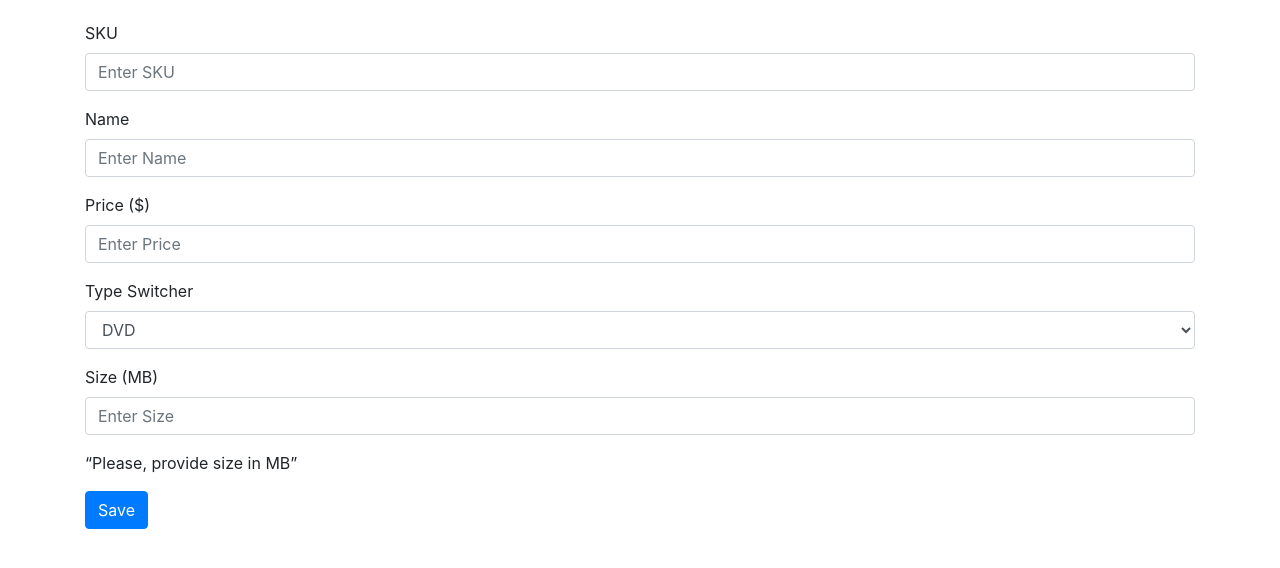
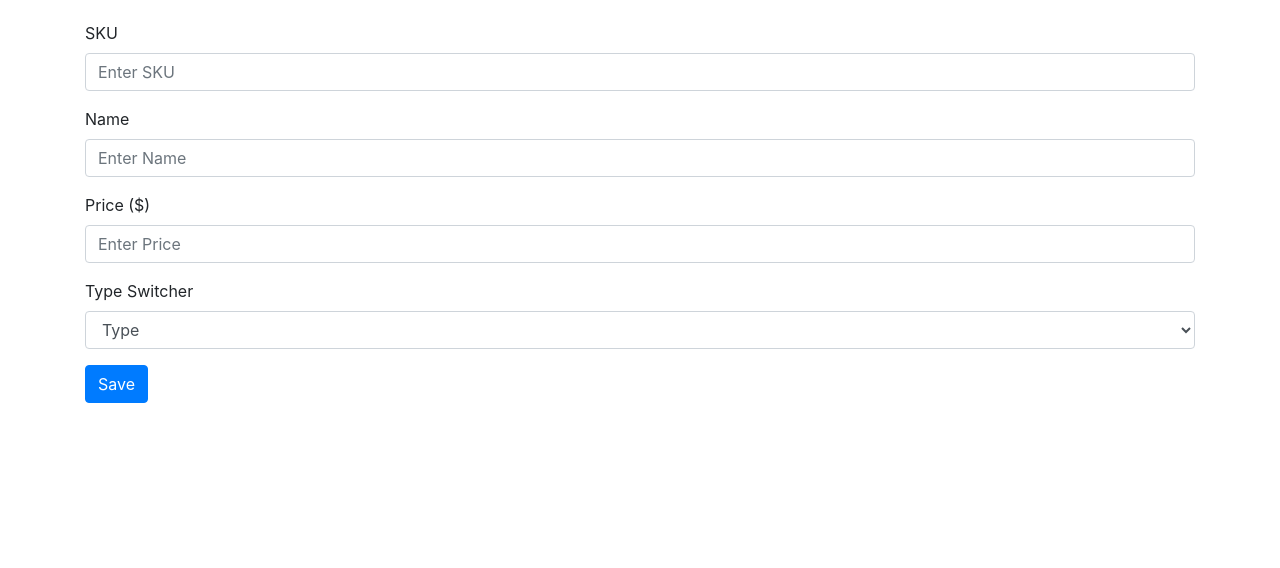
Before and after one commit to mqamar11/task, a PHP site: page /create.php in a window 1280 px wide. Shown: the part 180-748 px from the top of the page. Run offline with PHP 8.4, Linux system fonts and the light colour scheme.

Commit message:
frontend form changes

```diff
--- a/create.php
+++ b/create.php
@@ -8,7 +8,8 @@
   <meta name="viewport" content="width=device-width, initial-scale=1, shrink-to-fit=no">
 
   <!-- Bootstrap CSS -->
-  <link rel="stylesheet" href="https://stackpath.bootstrapcdn.com/bootstrap/4.3.1/css/bootstrap.min.css" integrity="sha384-ggOyR0iXCbMQv3Xipma34MD+dH/1fQ784/j6cY/iJTQUOhcWr7x9JvoRxT2MZw1T" crossorigin="anonymous">
+  <link rel="stylesheet" href="https://stackpath.bootstrapcdn.com/bootstrap/4.3.1/css/bootstrap.min.css"
+    integrity="sha384-ggOyR0iXCbMQv3Xipma34MD+dH/1fQ784/j6cY/iJTQUOhcWr7x9JvoRxT2MZw1T" crossorigin="anonymous">
 
   <style>
     .field {
@@ -38,53 +39,54 @@
     <form id="product_form" action="" method="post">
       <div class="form-group" style="padding-top: 22px;">
         <label for="sku">SKU</label>
-        <input type="text" name="sku" class="form-control" id="sku" placeholder="Enter SKU">
+        <input type="text" name="sku" class="form-control" id="sku" placeholder="Enter SKU" required>
       </div>
       <div class="form-group">
         <label for="name">Name</label>
-        <input type="text" name="title" class="form-control" id="name" placeholder="Enter Name">
+        <input type="text" name="title" class="form-control" id="name" placeholder="Enter Name" required>
       </div>
       <div class="form-group">
         <label for="price">Price ($)</label>
-        <input type="text" name="price" class="form-control" id="price" placeholder="Enter Price">
+        <input type="text" name="price" class="form-control" id="price" placeholder="Enter Price" required>
       </div>
       <div class="form-group">
         <label for="productTye">Type Switcher</label>
         <select name="type" class="form-control" id="productType">
+          <option value="" selected disabled>Type</option>
           <option value="Dvd" id="dvd">DVD</option>
           <option value="Book" id="book">Book</option>
           <option value="Furniture" id="furniture">Furniture</option>
         </select>
       </div>
-      <div class="form-group dvd" id="dvd-field">
-        <label for="size">Size (MB)</label>
-        <input type="text" name="size" class="form-control" id="size" placeholder="Enter Size">
+      <div class="form-group form-fields dvd" id="dvd-field">
+        <!-- <label for="size">Size (MB)</label>
+        <input type="text" name="size" class="form-control" id="size" placeholder="Enter Size" required> -->
       </div>
-      <div class="form-group field" id="book-field">
-        <label for="weight">Weight (KG)</label>
-        <input type="text" name="weight" class="form-control" id="weight" placeholder="Enter Weight">
-      </div>
-      <div class="form-group field furniture">
-        <label for="height">Height (CM)</label>
-        <input type="text" name="height" class="form-control" id="height" placeholder="Enter Height">
-      </div>
-      <div class="form-group field furniture">
+      <!-- <div class="form-group field" id="book-field"> -->
+        <!-- <label for="weight">Weight (KG)</label>
+        <input type="text" name="weight" class="form-control" id="weight" placeholder="Enter Weight" required> -->
+      <!-- </div> -->
+      <!-- <div class="form-group field furniture" id="furniture-field"> -->
+        <!-- <label for="height">Height (CM)</label>
+        <input type="text" name="height" class="form-control" id="height" placeholder="Enter Height" required>
+      </div> -->
+      <!-- <div class="form-group field furniture">
         <label for="width">Width (CM)</label>
-        <input type="text" name="width" class="form-control" id="width" placeholder="Enter Width">
-      </div>
-      <div class="form-group field furniture">
+        <input type="text" name="width" class="form-control" id="width" placeholder="Enter Width" required>
+      </div> -->
+      <!-- <div class="form-group field furniture">
         <label for="length">Length (CM)</label>
-        <input type="text" name="length" class="form-control" id="length" placeholder="Enter Length">
-      </div>
-      <div class="dvd" id="dvd-p">
+        <input type="text" name="length" class="form-control" id="length" placeholder="Enter Length" required>
+      </div> -->
+      <!-- <div class="dvd" id="dvd-p">
         <p id="dvd-p"> “Please, provide size in MB”</p>
       </div>
       <div class="field" id="book-p">
         <p id="">“Please, provide weight in KG”</p>
       </div>
       <div class="field" id="furniture-p">
-        <p id=""> “Please, provide dimensions in CM"</p>
-      </div>
+        <p id=""> “Please, provide dimensions in CM"</p> -->
+      <!-- </div>  -->
       <button type="submit" name="submit" id="save" class="btn btn-primary mb-4">Save</button>
     </form>
   </div>
@@ -92,30 +94,33 @@
 
   <!-- Optional JavaScript -->
   <!-- jQuery first, then Popper.js, then Bootstrap JS -->
-  <script src="https://code.jquery.com/jquery-3.3.1.slim.min.js" integrity="sha384-q8i/X+965DzO0rT7abK41JStQIAqVgRVzpbzo5smXKp4YfRvH+8abtTE1Pi6jizo" crossorigin="anonymous"></script>
-  <script src="https://cdnjs.cloudflare.com/ajax/libs/popper.js/1.14.7/umd/popper.min.js" integrity="sha384-UO2eT0CpHqdSJQ6hJty5KVphtPhzWj9WO1clHTMGa3JDZwrnQq4sF86dIHNDz0W1" crossorigin="anonymous"></script>
-  <script src="https://stackpath.bootstrapcdn.com/bootstrap/4.3.1/js/bootstrap.min.js" integrity="sha384-JjSmVgyd0p3pXB1rRibZUAYoIIy6OrQ6VrjIEaFf/nJGzIxFDsf4x0xIM+B07jRM" crossorigin="anonymous"></script>
+  <script src="https://code.jquery.com/jquery-3.3.1.slim.min.js"
+    integrity="sha384-q8i/X+965DzO0rT7abK41JStQIAqVgRVzpbzo5smXKp4YfRvH+8abtTE1Pi6jizo" crossorigin="anonymous">
+  </script>
+  <script src="https://cdnjs.cloudflare.com/ajax/libs/popper.js/1.14.7/umd/popper.min.js"
+    integrity="sha384-UO2eT0CpHqdSJQ6hJty5KVphtPhzWj9WO1clHTMGa3JDZwrnQq4sF86dIHNDz0W1" crossorigin="anonymous">
+  </script>
+  <script src="https://stackpath.bootstrapcdn.com/bootstrap/4.3.1/js/bootstrap.min.js"
+    integrity="sha384-JjSmVgyd0p3pXB1rRibZUAYoIIy6OrQ6VrjIEaFf/nJGzIxFDsf4x0xIM+B07jRM" crossorigin="anonymous">
+  </script>
+
+
 
   <script>
-    $('#productType').change(function() {
-      var selection = $('#productType').val();
-      $('.field').hide();
-      $('.dvd').hide();
-      switch (selection) {
-        case 'Dvd':
-          $('#dvd-field').show();
-          $('#dvd-p').show();
-          break;
-        case 'Book':
-          $('#book-field').show();
-          $('#book-p').show();
-          break;
-        case 'Furniture':
-          $('.furniture').show();
-          $('#furniture-p').show();
-          break;
-      }
-    });
+
+$("#productType").change(function(){
+    switch($(this).val()){
+        case "Dvd":
+            $(".form-fields").html("<label for='size'>Size (MB)</label><input type='number' name='size' class='form-control' id='size' placeholder='Enter Size' required>  <p> “Please, provide size in MB”</p>"); break;
+            case "Book":
+            $(".form-fields").html(" <label for='weight'>Weight (KG)</label><input type='number' name='weight' class='form-control' id='weight' placeholder='Enter Weight' required>  <p>“Please, provide weight in KG”</p> "); break;
+        case "Furniture":
+            $(".form-fields").html("<label for='height'>Height (CM)</label><input type='number' name='height' class='form-control' id='height' placeholder='Enter Height' required> <label for='width'>Width (CM)</label> <input type='number' name='width' class='form-control' id='width' placeholder='Enter Width' required>   <label for='length'>Length (CM)</label> <input type='number' name='length' class='form-control' id='length' placeholder='Enter Length' required> <p> “Please, provide dimensions in CM”</p>" ); break;
+    }
+ })
+
+
+
   </script>
 </body>
 
--- a/model.php
+++ b/model.php
@@ -31,9 +31,9 @@ class Model extends AbstractController
 	{
 		if (isset($_POST['submit'])) {
 
-			if (isset($_POST['sku']) && isset($_POST['title']) && isset($_POST['price']) && isset($_POST['type']) && isset($_POST['size']) && isset($_POST['weight']) && isset($_POST['height']) && isset($_POST['width']) && isset($_POST['length'])) {
+			if (isset($_POST['sku']) && isset($_POST['title']) && isset($_POST['price']) && isset($_POST['type']) ) {
 				// if (!empty($_POST['title']) && !empty($_POST['email']) && !empty($_POST['mobile']) && !empty($_POST['address']) ) {
-
+					// die('here');
 				$sku    = $_POST['sku'];
 				$title  = $_POST['title'];
 				$price  = $_POST['price'];
@@ -89,3 +89,30 @@ class Model extends AbstractController
 		}
 	}
 }
+
+
+?>
+
+
+
+ <!-- <script>
+    $('#productType').change(function () {
+      var selection = $('#productType').val();
+      $('.field').hide();
+      $('.dvd').hide();
+      switch (selection) {
+        case 'Dvd':
+          $('#dvd-field').show();
+          $('#dvd-p').show();
+          break;
+        case 'Book':
+          $('#book-field').show();
+          $('#book-p').show();
+          break;
+        case 'Furniture':
+          $('.furniture').show();
+          $('#furniture-p').show();
+          break;
+      }
+    });
+  </script> -->
```
Also changed, not shown: task.sql (added, +76 -0 lines).
